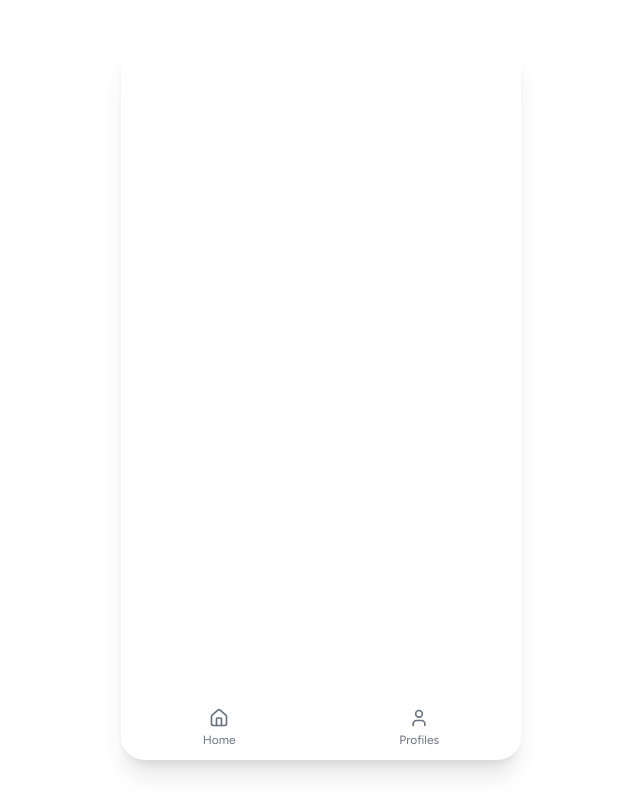
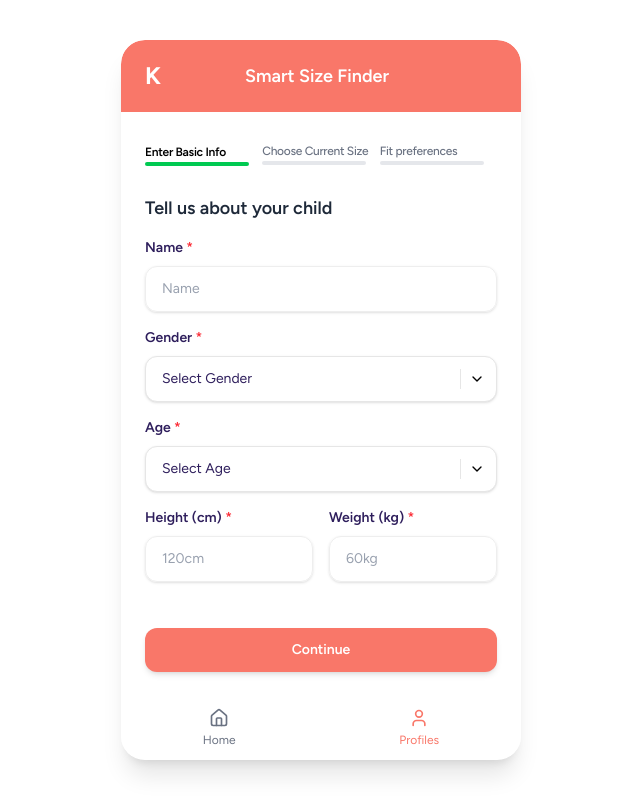
Before and after one commit to HexzionSystems/Widget, a React (Vite) app: page /finder in a window 1280 px wide. Before the commit this address had no page. Shown: the whole page, without its empty margins (319-959 px from the left). Built offline with nearby package versions, Linux system fonts and the light colour scheme.

Commit message:
Step 1 smart finder screen

```diff
--- a/src/App.tsx
+++ b/src/App.tsx
@@ -2,6 +2,7 @@ import { Routes, Route, useLocation } from 'react-router-dom';
 import BottomNavigator from './components/BottomNavigator';
 import Home from './pages/Home';
 import AddProfile from './pages/AddProfile';
+import SmartSizeFinder from './pages/SmartSizeFinder';
 
 export default function App() {
   const location = useLocation();
@@ -15,6 +16,8 @@ export default function App() {
           <Routes location={location} key={location.pathname}>
             <Route path="/" element={<Home />} />
             <Route path="/profiles" element={<AddProfile />} />
+              <Route path="/finder" element={<SmartSizeFinder />} />
+
           </Routes>
         </div>
 
--- a/src/components/BottomNavigator.tsx
+++ b/src/components/BottomNavigator.tsx
@@ -1,27 +1,28 @@
-// src/components/BottomNavigator.tsx
-import { NavLink } from 'react-router-dom';
+import { NavLink, useLocation } from 'react-router-dom';
 import { Home, User } from 'lucide-react';
 
 export default function BottomNavigator() {
   const iconClass = "w-5 h-5 mb-1";
+  const location = useLocation();
+
+  const isHome = location.pathname === "/";
+  const isProfile = location.pathname.startsWith("/profiles") || location.pathname.startsWith("/finder");
 
   return (
     <div className="w-full bg-white py-2 flex justify-around">
+      {/* Home */}
       <NavLink
         to="/"
-        className={({ isActive }) =>
-          `flex flex-col items-center text-xs ${isActive ? 'text-[#F97769]' : 'text-gray-500'}`
-        }
+        className={`flex flex-col items-center text-xs ${isHome ? 'text-[#F97769]' : 'text-gray-500'}`}
       >
         <Home className={iconClass} />
         Home
       </NavLink>
 
+      {/* Profiles */}
       <NavLink
         to="/profiles"
-        className={({ isActive }) =>
-          `flex flex-col items-center text-xs ${isActive ? 'text-[#F97769]' : 'text-gray-500'}`
-        }
+        className={`flex flex-col items-center text-xs ${isProfile ? 'text-[#F97769]' : 'text-gray-500'}`}
       >
         <User className={iconClass} />
         Profiles
--- a/src/pages/AddProfile.tsx
+++ b/src/pages/AddProfile.tsx
@@ -1,7 +1,10 @@
 import { ChevronRight } from 'lucide-react';
 import { motion } from 'framer-motion';
+import { useNavigate } from 'react-router-dom';
 
 export default function AddProfile() {
+  const navigate = useNavigate();
+
   const profiles = [
     { name: 'Emily Rose', size: '8-9' },
     { name: 'Emily Rose', size: '8-9' },
@@ -45,8 +48,10 @@ export default function AddProfile() {
 
         {/* Add New Profile Button — inside scroll area, below profiles */}
         <div className="pt-35 flex justify-center">
-  <button className="max-w-[200px] bg-[#F97769] text-white text-sm font-medium py-3 px-5 rounded-xl flex items-center justify-center gap-2 shadow-md">
-            Add New Profile
+<button
+  onClick={() => navigate('/finder')}
+  className="max-w-[200px] bg-[#F97769] text-white text-sm font-medium py-3 px-5 rounded-xl flex items-center justify-center gap-2 shadow-md"
+>            Add New Profile
             <ChevronRight className="w-4 h-4" />
           </button>
         </div>
--- /dev/null
+++ b/src/pages/SmartSizeFinder.tsx
@@ -0,0 +1,135 @@
+import { motion } from 'framer-motion';
+import { ChevronDown } from 'lucide-react';
+
+export default function SmartSizeFinder() {
+  return (
+    <motion.div
+      className="flex flex-col h-full w-full font-figtree bg-white"
+      initial={{ x: 300, opacity: 0 }}
+      animate={{ x: 0, opacity: 1 }}
+      exit={{ x: -300, opacity: 0 }}
+      transition={{ duration: 0.4 }}
+    >
+      {/* Header */}
+      <div className="bg-[#F97769] text-white rounded-t-3xl px-6 py-5 flex items-center justify-between shadow-md">
+        <div className="text-white font-bold text-2xl">K</div>
+        <h2 className="text-lg font-semibold">Smart Size Finder</h2>
+        <div className="w-6" />
+      </div>
+
+      {/* Step Progress Bar */}
+      <div className="bg-white px-6 pt-8">
+        <div className="flex justify-between text-xs font-medium text-gray-500 tracking-tight">
+          <div className="flex flex-col items-start w-1/3">
+            <span className="text-black font-semibold whitespace-nowrap">Enter Basic Info</span>
+            <div className="mt-0.5 h-1 w-26 bg-green-500 rounded-full" />
+          </div>
+          <div className="flex flex-col items-start w-1/3">
+            <span className="whitespace-nowrap leading-tight">Choose Current Size</span>
+            <div className="mt-0.5 h-1 w-26 bg-gray-200 rounded-full" />
+          </div>
+          <div className="flex flex-col items-start w-1/3">
+            <span className="whitespace-nowrap leading-tight">Fit preferences</span>
+            <div className="mt-0.5 h-1 w-26 bg-gray-200 rounded-full" />
+          </div>
+        </div>
+      </div>
+
+      {/* Form Section */}
+      <div className="px-6 py-7 flex flex-col flex-grow justify-between">
+        <div>
+          <h3 className="text-lg font-semibold text-gray-800">Tell us about your child</h3>
+
+          <form className="space-y-4 pt-4 text-sm">
+            {/* Name */}
+            <div>
+              <label className="block font-semibold text-[#2E1E5C] mb-2">
+                Name <span className="text-red-500">*</span>
+              </label>
+              <input
+                type="text"
+                placeholder="Name"
+                className="w-full border border-[#eee] rounded-xl px-4 py-3 outline-none text-[#2E1E5C] placeholder-gray-400 shadow-sm focus:ring-2 focus:ring-[#F97769]"
+              />
+            </div>
+
+            {/* Gender */}
+            <div>
+              <label className="block font-semibold text-[#2E1E5C] mb-2 text-sm">
+                Gender <span className="text-red-500">*</span>
+              </label>
+              <div className="relative">
+                <select
+                  className="w-full border border-[#E6E6E6] rounded-xl px-4 py-3 pr-12 text-[#2E1E5C] text-sm shadow-sm focus:ring-2 focus:ring-[#F97769] appearance-none bg-white"
+                >
+                  <option value="">Select Gender</option>
+                  <option value="male">Male</option>
+                  <option value="female">Female</option>
+                </select>
+                <div className="absolute right-3 top-1/2 -translate-y-1/2 flex items-center space-x-2 pointer-events-none">
+                  <div className="w-px h-5 bg-[#E6E6E6]" />
+                  <ChevronDown className="w-4 h-4 text-black" />
+                </div>
+              </div>
+            </div>
+
+            {/* Age */}
+            <div>
+              <label className="block font-semibold text-[#2E1E5C] mb-2 text-sm">
+                Age <span className="text-red-500">*</span>
+              </label>
+              <div className="relative">
+                <select
+                  className="w-full border border-[#E6E6E6] rounded-xl px-4 py-3 pr-12 text-[#2E1E5C] text-sm shadow-sm focus:ring-2 focus:ring-[#F97769] appearance-none bg-white"
+                >
+                  <option value="">Select Age</option>
+                  <option value="3">3 Years</option>
+                  <option value="4">4 Years</option>
+                  <option value="5">5 Years</option>
+                </select>
+                <div className="absolute right-3 top-1/2 -translate-y-1/2 flex items-center space-x-2 pointer-events-none">
+                  <div className="w-px h-5 bg-[#E6E6E6]" />
+                  <ChevronDown className="w-4 h-4 text-black" />
+                </div>
+              </div>
+            </div>
+
+            {/* Height & Weight */}
+            <div className="flex gap-4 mt-3">
+              <div className="flex-1">
+                <label className="block font-semibold text-[#2E1E5C] mb-2">
+                  Height (cm) <span className="text-red-500">*</span>
+                </label>
+                <input
+                  type="text"
+                  placeholder="120cm"
+                  className="w-full border border-[#eee] rounded-xl px-4 py-3 outline-none text-[#2E1E5C] placeholder-gray-400 shadow-sm focus:ring-2 focus:ring-[#F97769]"
+                />
+              </div>
+              <div className="flex-1">
+                <label className="block font-semibold text-[#2E1E5C] mb-2">
+                  Weight (kg) <span className="text-red-500">*</span>
+                </label>
+                <input
+                  type="text"
+                  placeholder="60kg"
+                  className="w-full border border-[#eee] rounded-xl px-4 py-3 outline-none text-[#2E1E5C] placeholder-gray-400 shadow-sm focus:ring-2 focus:ring-[#F97769]"
+                />
+              </div>
+            </div>
+          </form>
+        </div>
+
+        {/* Continue Button */}
+        <div className="pt-6">
+          <button
+            type="submit"
+            className="w-full bg-[#F97769] text-white text-sm font-semibold py-3 rounded-xl shadow-md hover:bg-[#f86555] transition-all"
+          >
+            Continue
+          </button>
+        </div>
+      </div>
+    </motion.div>
+  );
+}
```
